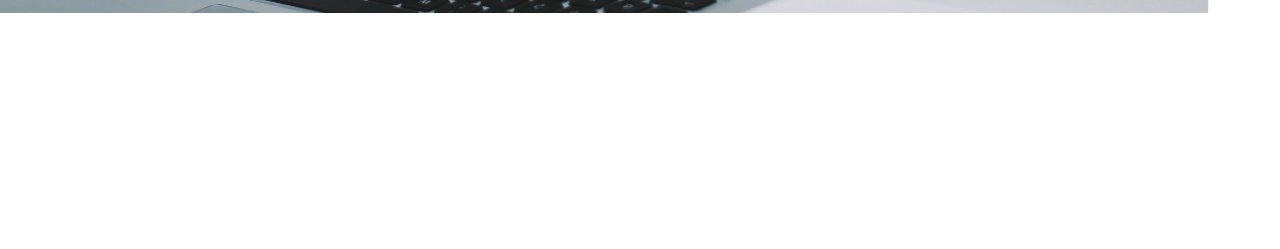
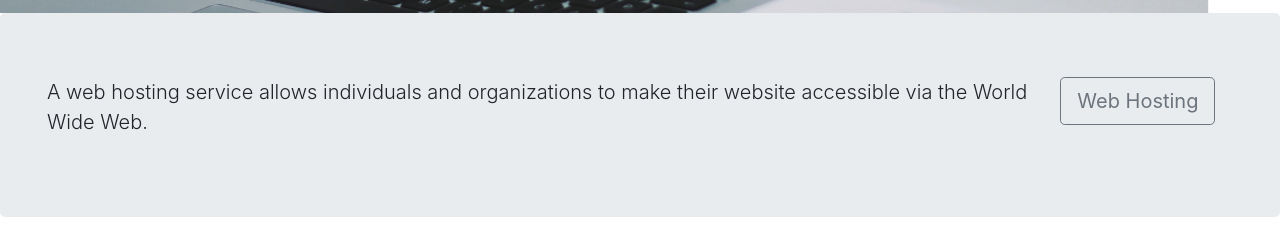
Before and after one commit to coatceatl/bootstrap_responsive, a website built with webpack: page index.html in a window 1280 px wide. Shown: the part 787-1036 px from the top of the page. Before the commit the page ends 800 px from the top, so only its background shows below. Built offline with nearby package versions, Linux system fonts and the light colour scheme.

Commit message:
added jumbotron

```diff
--- a/index.html
+++ b/index.html
@@ -64,7 +64,22 @@
       </div>
     </header>
     <main>
-    <section class='title'>
+    <section class='hosting'>
+      <div class='container-fluid'>
+        <div class='row jumbotron'>
+          <div class='col-xs-12 col-md-9 col-xl-10'>
+            <p class='lead'>
+            A web hosting service allows individuals and organizations to make
+            their website accessible via the World Wide Web.
+            </p>
+          </div>
+          <div class='col-xs-12 col-md-3 col-xl-2'>
+            <a href='#'>
+              <button type='button' class='btn btn-outline-secondary btn-lg'>Web Hosting</button>
+            </a>
+          </div>
+        </div>
+      </div>
     </section>
     </main>
 
```
